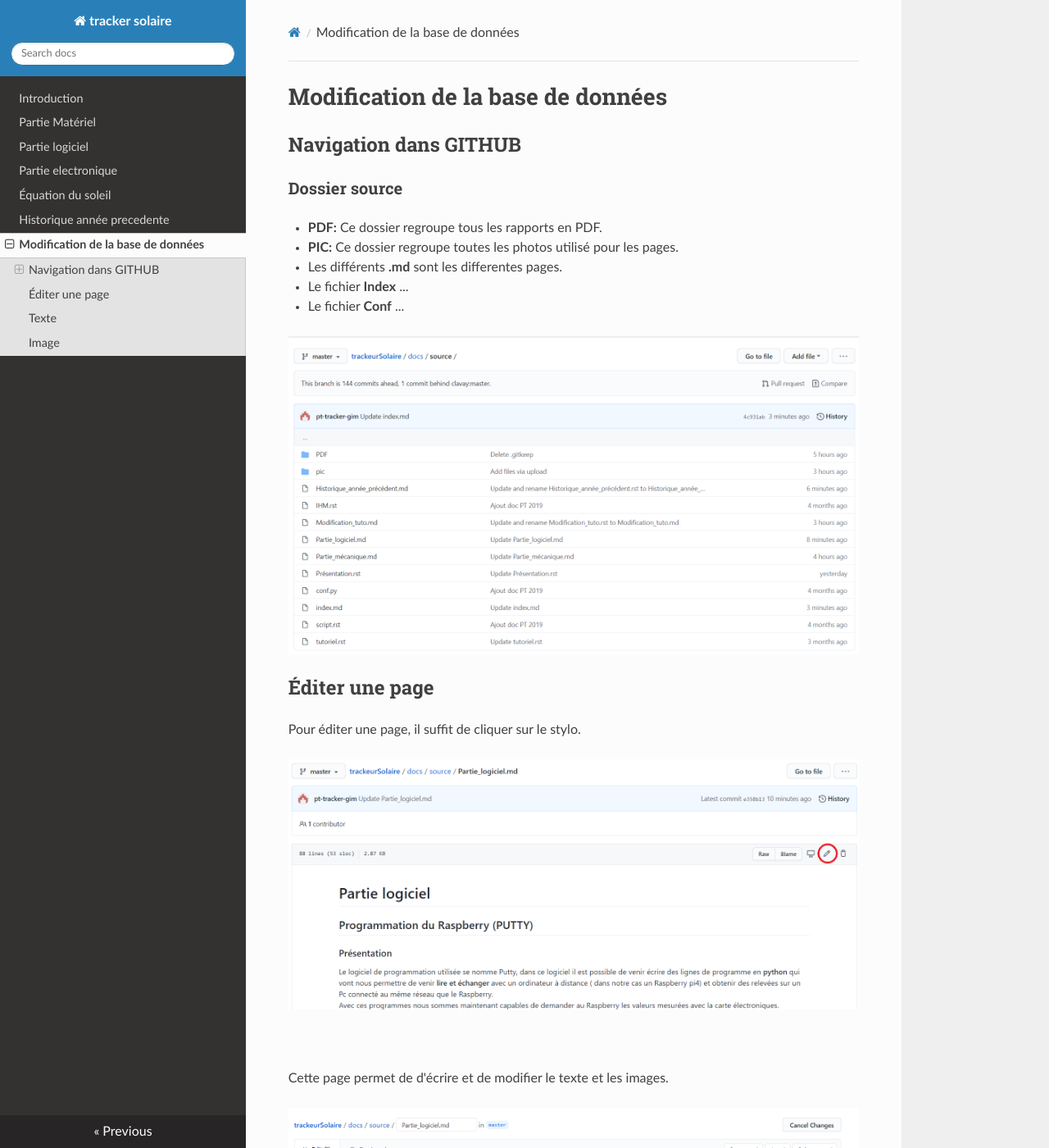
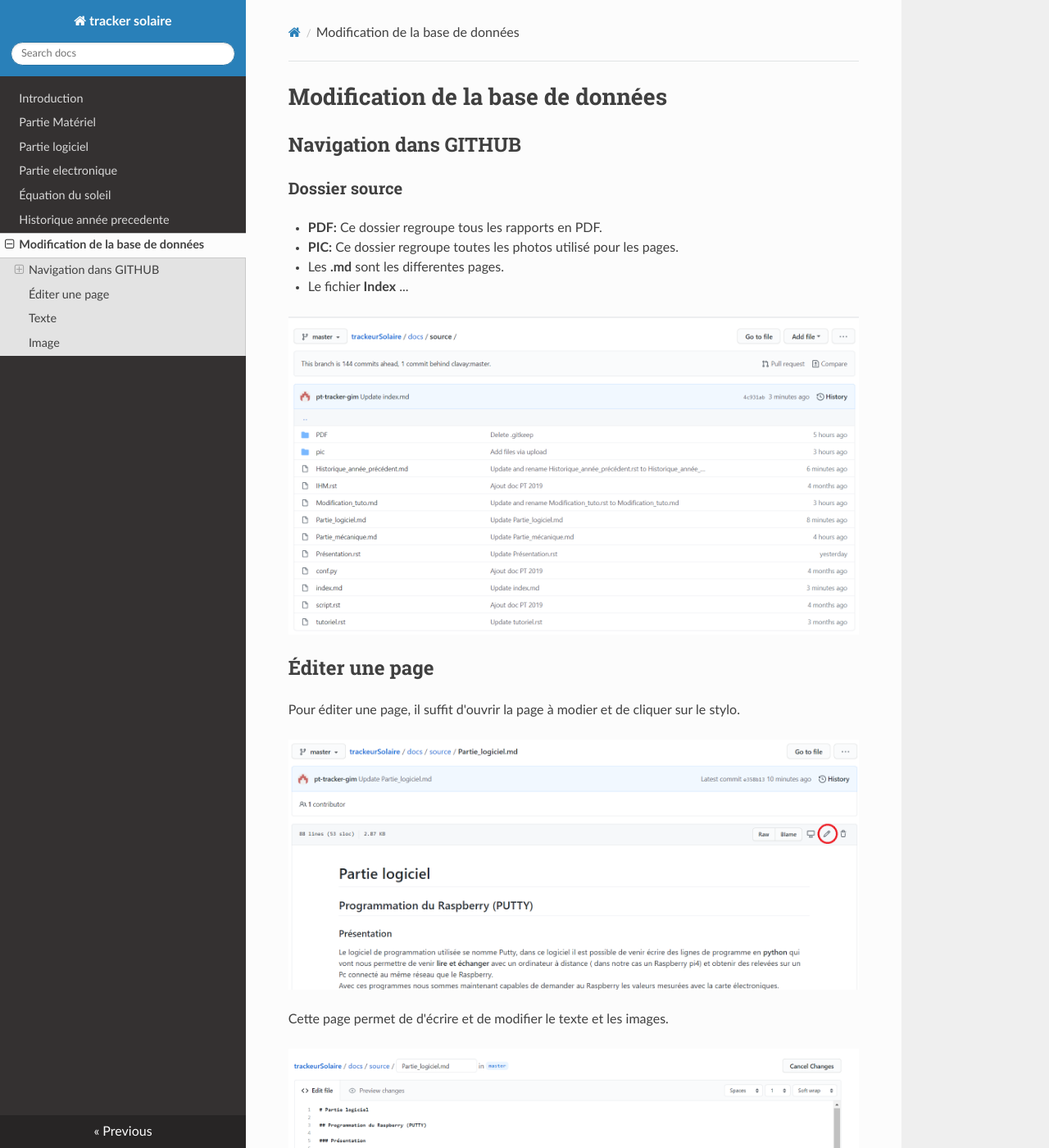
Before and after one commit to pt-tracker-gim/trackeurSolaire, an MkDocs documentation site: the page built from docs/Modification_tuto.md, in a window 1280 px wide and 1400 px high. Shown: the whole window at 82% size. Built offline with MkDocs 1.6.1, drawn with Linux system fonts in a browser that asks for light colours; nearby versions of some CDN libraries; old or Windows-style settings are respelled for this version of MkDocs.

Commit message:
Update Modification_tuto.md

```diff
--- a/docs/Modification_tuto.md
+++ b/docs/Modification_tuto.md
@@ -6,19 +6,16 @@
 
   * **PDF:** Ce dossier regroupe tous les rapports en PDF.
   * **PIC:** Ce dossier regroupe toutes les photos utilisé pour les pages.
-  * Les différents **.md** sont les differentes pages.
+  * Les **.md** sont les differentes pages.
   * Le fichier **Index** ...
-  * Le fichier **Conf** ...
 
 ![Screenshot](pic/Modification_tuto/Dossier_source.PNG)
 
 ## Éditer une page
 
-Pour éditer une page, il suffit de cliquer sur le stylo.
+Pour éditer une page, il suffit d'ouvrir la page à modier et de cliquer sur le stylo.
 
 ![Screenshot](pic/Modification_tuto/editer_page.PNG)
-
-<br>
 
 Cette page permet de d'écrire et de modifier le texte et les images.
 
@@ -31,11 +28,9 @@ Cette page permet de d'écrire et de modifier le texte et les images.
 * **Crée un sous-titre :**``## sous-titre``
 * **etc... jusqu'a 6 sous-titre** ``######``
 
-<br>
 
 * **Pour effectuer des retours a la ligne:**  ``<br>``
 
-<br>
 
 * **Texte en gras :** ``**texte**``
 
@@ -44,7 +39,6 @@ Cette page permet de d'écrire et de modifier le texte et les images.
 * **Aligné un texte (center; left; right):**``<h4 align="center">texte</h4>``
   * H4 représente la taille du texte
 
- <br>
 
 * **Ligne pour délimiter des parties:** ``-----``
 
```
